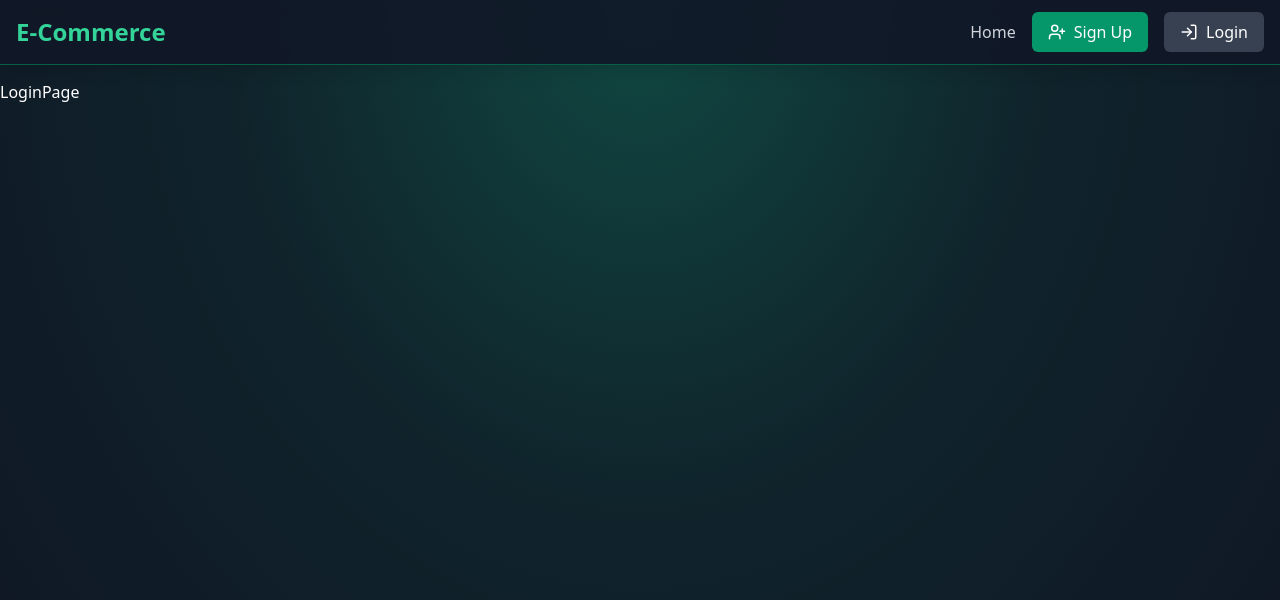
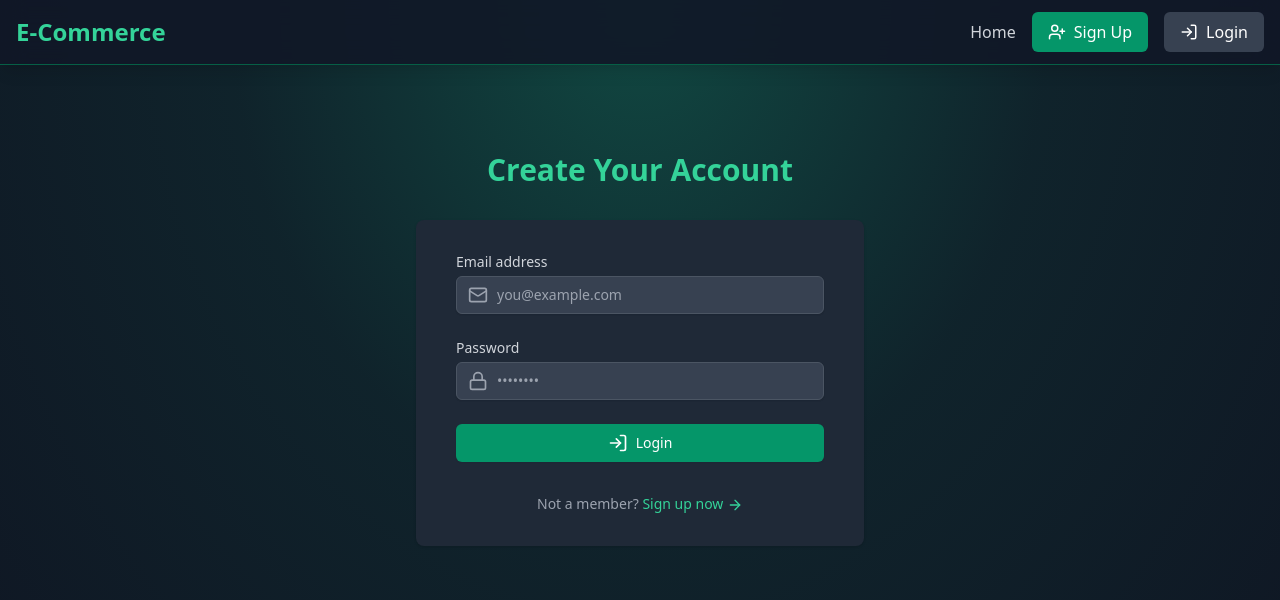
Before and after one commit to abubakrsaddique/E-Commerce-Store-and-Admin-Dashboard-using-React, a React (Vite) app in the folder frontend/: page /login in a window 1280 px wide. Shown: the top 600 px of the page. Built offline with nearby package versions, Linux system fonts and the light colour scheme.

Commit message:
loginpage added

```diff
--- /dev/null
+++ b/frontend/src/lib/axios.js
@@ -0,0 +1,9 @@
+import axios from "axios";
+
+const axiosInstance = axios.create({
+  baseURL:
+    import.meta.mode === "development" ? "http://localhost:5000/api" : "/api",
+  withCredentials: true, // send cookies to the server
+});
+
+export default axiosInstance;
--- a/frontend/src/pages/LoginPage.jsx
+++ b/frontend/src/pages/LoginPage.jsx
@@ -1,5 +1,129 @@
+import { useState } from "react";
+import { motion } from "framer-motion";
+import { Link } from "react-router-dom";
+import { LogIn, Mail, Lock, ArrowRight, Loader } from "lucide-react";
+// import { useUserStore } from "../stores/useUserStore";
+
 const LoginPage = () => {
-  return <div>LoginPage</div>;
+  const [email, setEmail] = useState("");
+  const [password, setPassword] = useState("");
+
+  // const { login, loading } = useUserStore();
+  const loading = false;
+  const handleSubmit = (e) => {
+    e.preventDefault();
+    console.log(email, password);
+    login(email, password);
+  };
+
+  return (
+    <div className="flex flex-col justify-center py-12 sm:px-6 lg:px-8">
+      <motion.div
+        className="sm:mx-auto sm:w-full sm:max-w-md"
+        initial={{ opacity: 0, y: -20 }}
+        animate={{ opacity: 1, y: 0 }}
+        transition={{ duration: 0.8 }}
+      >
+        <h2 className="mt-6 text-center text-3xl font-extrabold text-emerald-400">
+          Create Your Account
+        </h2>
+      </motion.div>
+
+      <motion.div
+        className="mt-8 sm:mx-auto sm:w-full sm:max-w-md"
+        initial={{ opacity: 0, y: 20 }}
+        animate={{ opacity: 1, y: 0 }}
+        transition={{ duration: 0.8, delay: 0.2 }}
+      >
+        <div className="bg-gray-800 py-8 px-4 shadow sm:rounded-lg sm:px-10">
+          <form onSubmit={handleSubmit} className="space-y-6">
+            <div>
+              <label
+                htmlFor="email"
+                className="block text-sm font-medium text-gray-300"
+              >
+                Email address
+              </label>
+              <div className="mt-1 relative rounded-md shadow-sm">
+                <div className="absolute inset-y-0 left-0 pl-3 flex items-center pointer-events-none">
+                  <Mail className="h-5 w-5 text-gray-400" aria-hidden="true" />
+                </div>
+                <input
+                  id="email"
+                  type="email"
+                  required
+                  value={email}
+                  onChange={(e) => setEmail(e.target.value)}
+                  className=" block w-full px-3 py-2 pl-10 bg-gray-700 border border-gray-600
+									rounded-md shadow-sm
+									 placeholder-gray-400 focus:outline-none focus:ring-emerald-500
+									 focus:border-emerald-500 sm:text-sm"
+                  placeholder="you@example.com"
+                />
+              </div>
+            </div>
+
+            <div>
+              <label
+                htmlFor="password"
+                className="block text-sm font-medium text-gray-300"
+              >
+                Password
+              </label>
+              <div className="mt-1 relative rounded-md shadow-sm">
+                <div className="absolute inset-y-0 left-0 pl-3 flex items-center pointer-events-none">
+                  <Lock className="h-5 w-5 text-gray-400" aria-hidden="true" />
+                </div>
+                <input
+                  id="password"
+                  type="password"
+                  required
+                  value={password}
+                  onChange={(e) => setPassword(e.target.value)}
+                  className=" block w-full px-3 py-2 pl-10 bg-gray-700 border border-gray-600
+									rounded-md shadow-sm placeholder-gray-400 focus:outline-none focus:ring-emerald-500 focus:border-emerald-500 sm:text-sm"
+                  placeholder="••••••••"
+                />
+              </div>
+            </div>
+
+            <button
+              type="submit"
+              className="w-full flex justify-center py-2 px-4 border border-transparent
+							rounded-md shadow-sm text-sm font-medium text-white bg-emerald-600
+							 hover:bg-emerald-700 focus:outline-none focus:ring-2 focus:ring-offset-2
+							  focus:ring-emerald-500 transition duration-150 ease-in-out disabled:opacity-50"
+              disabled={loading}
+            >
+              {loading ? (
+                <>
+                  <Loader
+                    className="mr-2 h-5 w-5 animate-spin"
+                    aria-hidden="true"
+                  />
+                  Loading...
+                </>
+              ) : (
+                <>
+                  <LogIn className="mr-2 h-5 w-5" aria-hidden="true" />
+                  Login
+                </>
+              )}
+            </button>
+          </form>
+
+          <p className="mt-8 text-center text-sm text-gray-400">
+            Not a member?{" "}
+            <Link
+              to="/signup"
+              className="font-medium text-emerald-400 hover:text-emerald-300"
+            >
+              Sign up now <ArrowRight className="inline h-4 w-4" />
+            </Link>
+          </p>
+        </div>
+      </motion.div>
+    </div>
+  );
 };
-
 export default LoginPage;
--- a/frontend/src/pages/SignUpPage.jsx
+++ b/frontend/src/pages/SignUpPage.jsx
@@ -29,7 +29,7 @@
         transition={{ duration: 0.8 }}
       >
         <h2 className="mt-6 text-center text-3xl font-extrabold text-emerald-400">
-          Create your account
+          Create Your Account
         </h2>
       </motion.div>
 
```
